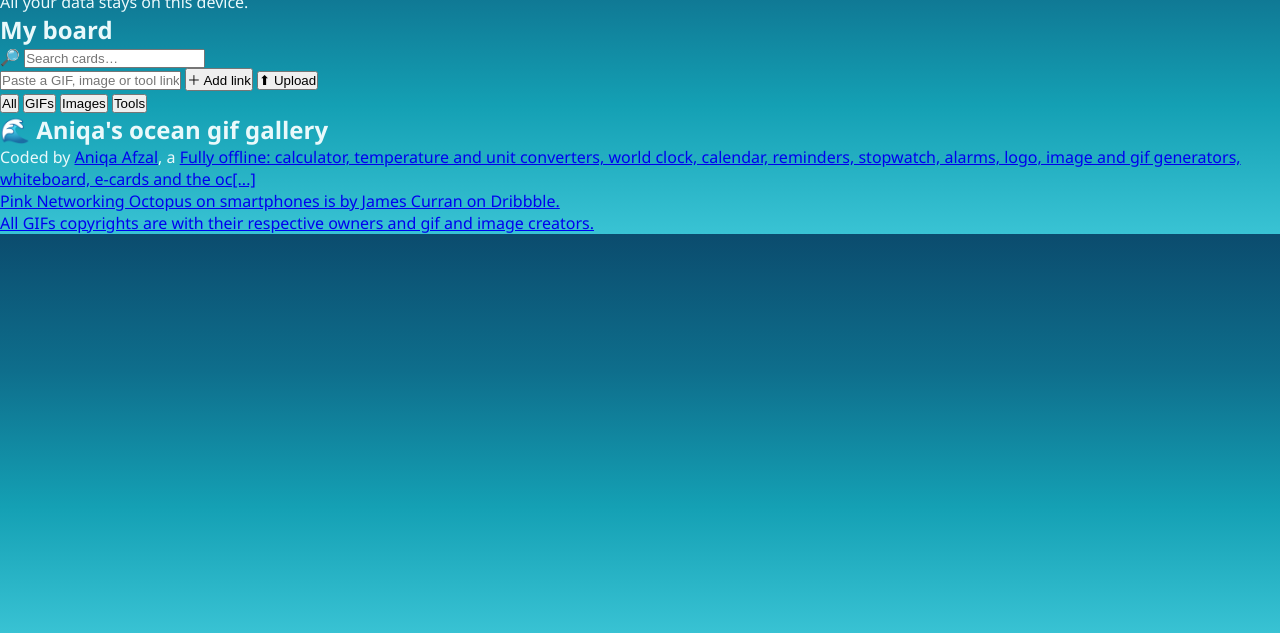
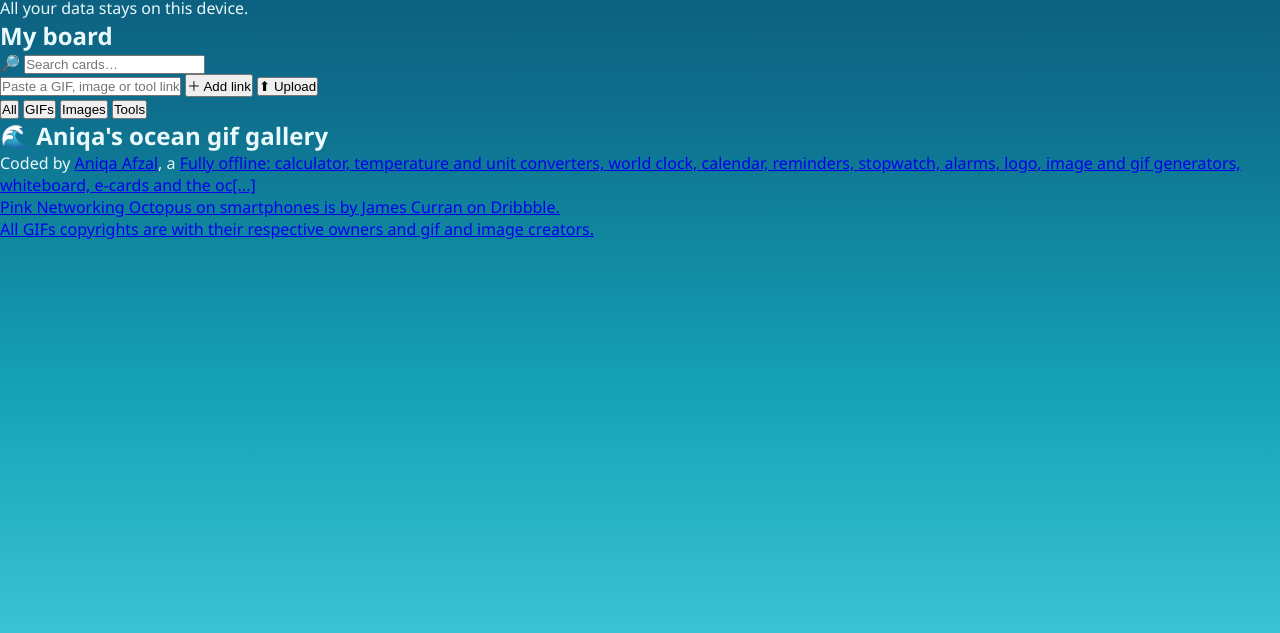
Before and after one commit to Elegangit/Octi-Tasker, a plain HTML site: page index.html in a window 1280 px wide. Shown: the part 167-800 px from the top of the page. Drawn offline with Linux system fonts and the light colour scheme.

Commit message:
Add CSS styles for layout and typography
Added CSS styles for body and h1 elements.

```diff
--- a/index.html
+++ b/index.html
@@ -320,5 +320,55 @@
 // rest of script unchanged (truncated for brevity)
 
 </script>
+    <style> element.style {
+}
+.intro h1 {
+    font-size: clamp(26px, 3.4vw, 36px);
+    font-weight: 800;
+    letter-spacing: -.5px;
+}
+* {
+    margin: 0;
+    padding: 0;
+    box-sizing: border-box;
+}
+user agent stylesheet
+h1 {
+    display: block;
+    font-size: 2em;
+    margin-block-start: 0.67em;
+    margin-block-end: 0.67em;
+    margin-inline-start: 0px;
+    margin-inline-end: 0px;
+    font-weight: bold;
+    unicode-bidi: isolate;
+}
+body {
+    font-family: ui-rounded, "SF Pro Rounded", "Segoe UI", system-ui, -apple-system, sans-serif;
+    color: var(--page-ink);
+    background: linear-gradient(180deg, #0B4C6E 0%, #0E6E8C 34%, #14A0B4 68%, #39C3D4 100%);
+    min-height: 100vh;
+    overflow-x: hidden;
+}
+:root {
+    --deep: #062B45;
+    --mid: #0E6E8C;
+    --aqua: #39C3D4;
+    --foam: #EAF9FB;
+    --caustic: #8FE7F0;
+    --coral: #FF7B6B;
+    --card: #fff;
+    --ink: #0B3550;
+    --ink-soft: #4A6B80;
+    --page-ink: #EAF9FB;
+    --r-lg: 22px;
+    --r: 14px;
+    --r-sm: 9px;
+    --shadow: 0 10px 30px rgba(6, 43, 69, .18);
+}
+html {
+    -webkit-text-size-adjust: 100%;
+}
+    </style>
 </body>
 </html>
```
